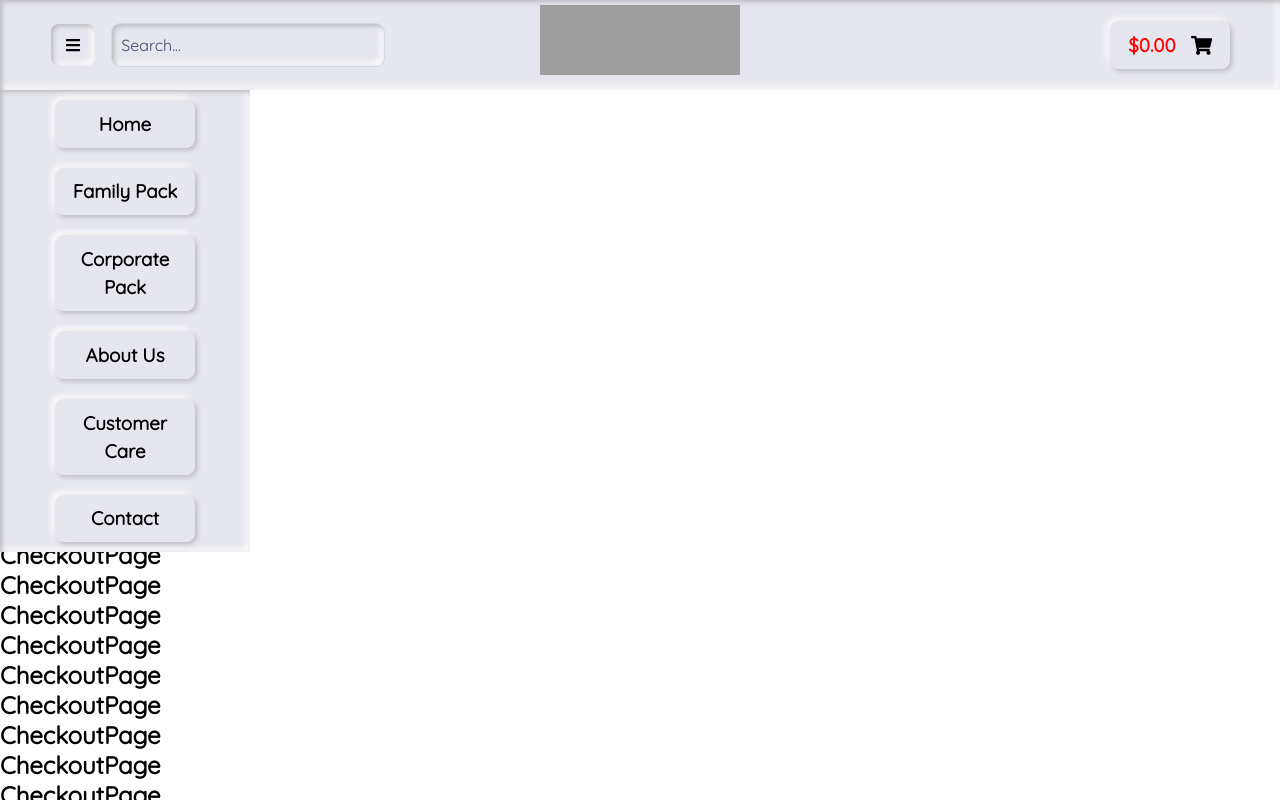
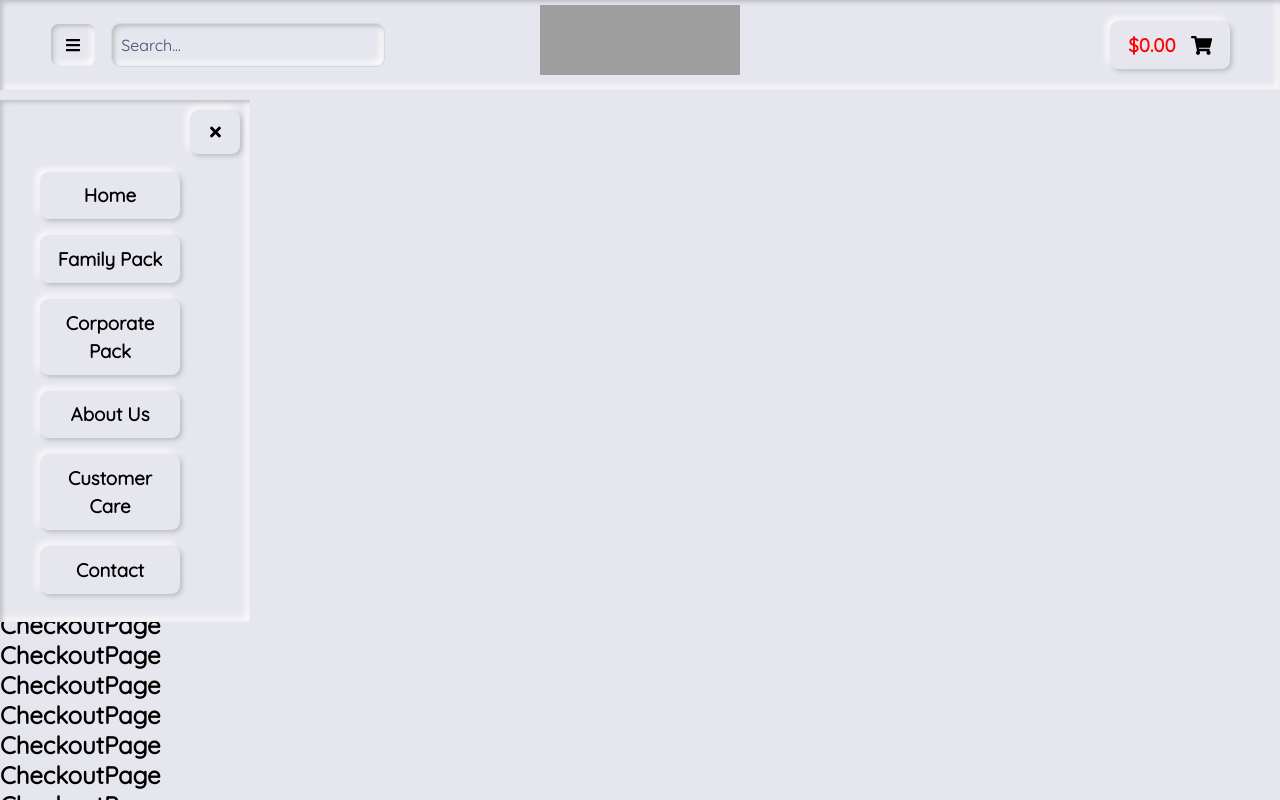
Before and after one commit to FranklinUmeObi/E-Business_GroupProject, a React (Create React App) app in the folder our-website/: page /checkout in a window 1280 px wide. Both pictures are taken after a click on the button 73 px from the left and 45 px from the top of the page. Shown: the top 800 px of the page. Built offline with nearby package versions, Linux system fonts and the light colour scheme; grey boxes are pictures that could not be loaded.

Commit message:
added a close button to the menu

```diff
--- a/our-website/src/App.css
+++ b/our-website/src/App.css
@@ -3,3 +3,7 @@
     margin: 0;
     font-family: 'Quicksand', sans-serif;
 }
+
+.app {
+    background: #e6e7ee;
+}
--- a/our-website/src/Components/CheckoutPage/CheckoutPage.css
+++ b/our-website/src/Components/CheckoutPage/CheckoutPage.css
@@ -0,0 +1,3 @@
+.page {
+    background: #e6e7ee;
+}
--- a/our-website/src/Components/CheckoutPage/CheckoutPage.js
+++ b/our-website/src/Components/CheckoutPage/CheckoutPage.js
@@ -1,8 +1,8 @@
 import React from 'react'
-
+import "./CheckoutPage.css";
 function CheckoutPage() {
     return (
-        <div>
+        <div className="page">
             <h2>CheckoutPage</h2>
             <h2>CheckoutPage</h2>
             <h2>CheckoutPage</h2>
--- a/our-website/src/Components/Header/Menu.css
+++ b/our-website/src/Components/Header/Menu.css
@@ -1,5 +1,6 @@
     .padding {
-        height: 90px;
+        height: 100px;
+        background: #e6e7ee;
     }
 
     .menuContainer {
@@ -11,12 +12,11 @@
         display: flex;
         flex-direction: column;
         justify-content: space-around;
-        align-items: center;
     }
 
     .menuItem {
         color: #31344b;
-        margin: 10px 5px 10px 5px;
+        margin: 8px 40px;
         width: 140px;
         background-color: #e6e7ee;
         border-color: #e6e7ee;
@@ -30,6 +30,13 @@
         background-color: #e6e7ee;
         border-color: #e6e7ee;
         box-shadow: inset 2px 2px 5px #b8b9be, inset -3px -3px 7px #FFFFFF;
+    }
+
+    .closeContainer {
+        width: auto;
+        margin: 10px;
+        display: flex;
+        flex-direction: row-reverse;
     }
     /*
 
--- a/our-website/src/Components/Header/Menu.js
+++ b/our-website/src/Components/Header/Menu.js
@@ -1,18 +1,27 @@
 import React from "react";
+import { FontAwesomeIcon } from "@fortawesome/react-fontawesome";
+import { faTimes } from "@fortawesome/free-solid-svg-icons";
 import { Link } from "react-router-dom";
 import "./Menu.css";
 
 function Menu(props) {
+  function handleClosePress() {
+    props.setState({ show: 0 });
+  }
 
-if(props.show === 1)
-{
+  if (props.show === 1) {
     return (
       <div className="menu">
         <div className="padding" />
 
+        <div className="menuContainer">
+          <div className="closeContainer">
+            <button className="btn menuButton" onClick={handleClosePress}>
+              <FontAwesomeIcon icon={faTimes} />
+            </button>
+          </div>
 
-          <div className="menuContainer">
-            <Link to="/checkout">
+          <Link to="/">
             <button className="btn menuItem">
               <h3 className="menuItemText">Home</h3>
             </button>
@@ -47,16 +56,11 @@ if(props.show === 1)
               <h3 className="menuItemText">Contact</h3>
             </button>
           </Link>
-
+          <br/>
         </div>
       </div>
     );
-}
-else return(
-    <div></div>
-)
-
-
+  } else return <div></div>;
 }
 
 export default Menu;
--- a/our-website/src/Components/Header/header.js
+++ b/our-website/src/Components/Header/header.js
@@ -51,7 +51,7 @@ function Header() {
       </div>
     </div>
 
-    <Menu show={state.show}/>
+    <Menu show={state.show} setState={setState}/>
 
    </div>
   );
```
Lines whose indentation alone changed are shown as unchanged.
